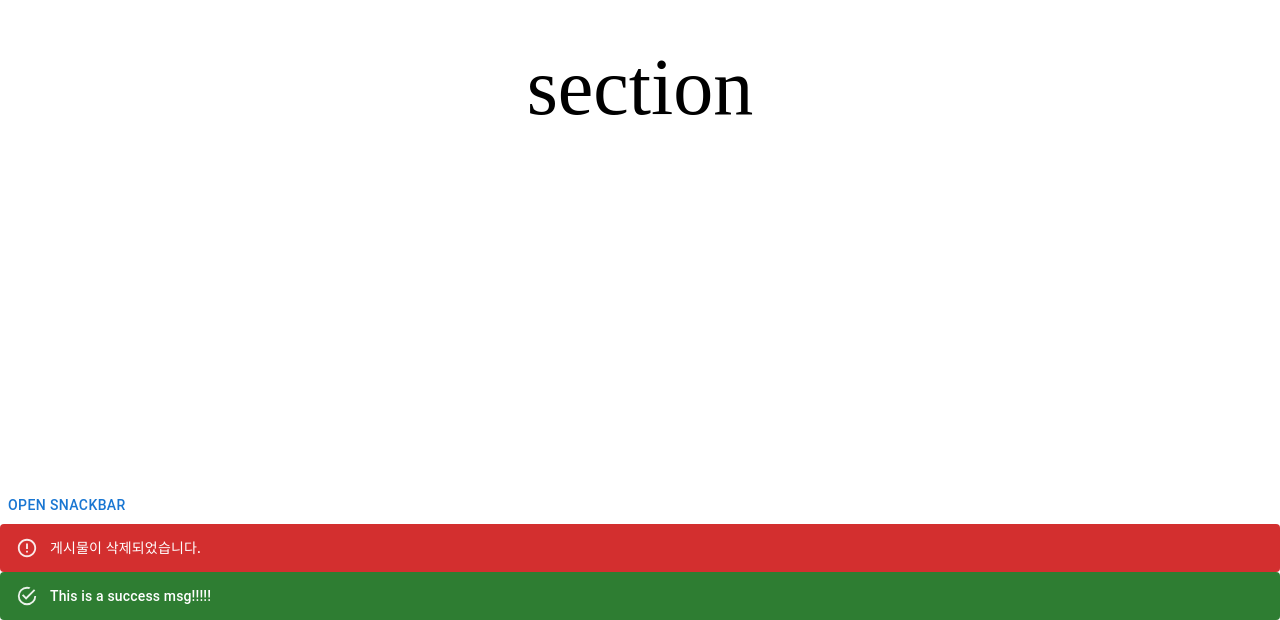
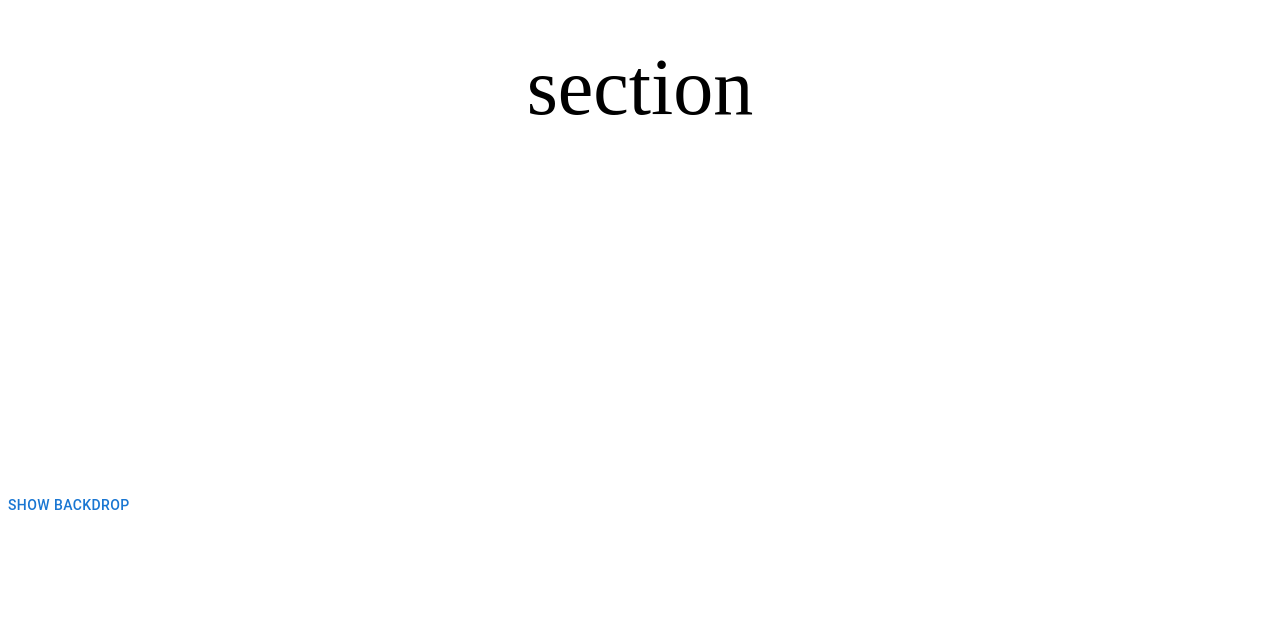
Before and after one commit to Gouiseong/todo_App_2024_05, a Next.js app: page / in a window 1280 px wide. Shown: the part 377-997 px from the top of the page. After the commit the page ends 901 px from the top, so only its background shows below. Built offline with nearby package versions, Linux system fonts and the light colour scheme; a web font is replaced by a local one.

Commit message:
MUI backdrop 컴포넌트

```diff
--- a/src/app/page.js
+++ b/src/app/page.js
@@ -2,18 +2,12 @@
 
 import * as React from 'react';
 import { ThemeProvider } from '@mui/material/styles';
-import { Button, Box, AppBar, Toolbar, Snackbar, Alert as MuiAlert } from '@mui/material';
+import { Button, AppBar, Toolbar, Backdrop, CircularProgress } from '@mui/material';
 import theme from './theme';
 import { FaBars } from 'react-icons/fa';
 
-const Alert = React.forwardRef((props, ref) => {
-  return <MuiAlert {...props} ref={ref} variant="filled" />;
-});
-
 export default function App() {
   const [open, setOpen] = React.useState(false);
-
-  const alertRef = React.useRef(null);
 
   return (
     <>
@@ -38,22 +32,13 @@ export default function App() {
           section
         </section>
       </ThemeProvider>
-      <section>
-        <Button onClick={() => setOpen(true)}>Open Snackbar</Button>
-        <Alert ref={alertRef} severity="error" varient="filled">
-          게시물이 삭제되었습니다.
-        </Alert>
-        <Alert severity="success" varient="outlined">
-          This is a success msg!!!!!
-        </Alert>
-        <Snackbar
-          open={open}
-          autoHideDuration={2000}
-          onClose={() => setOpen(false)}
-          message="Note archived">
-          <Alert severity="warning">게시물이 삭제됨</Alert>
-        </Snackbar>
-      </section>
+      <Button onClick={() => setOpen(true)}>Show backdrop</Button>
+      <Backdrop
+        sx={{ color: '#fff', zIndex: (theme) => theme.zIndex.drawer + 1 }}
+        open={open}
+        onClick={() => setOpen(false)}>
+        <CircularProgress color="inherit" />
+      </Backdrop>
     </>
   );
 }
```
